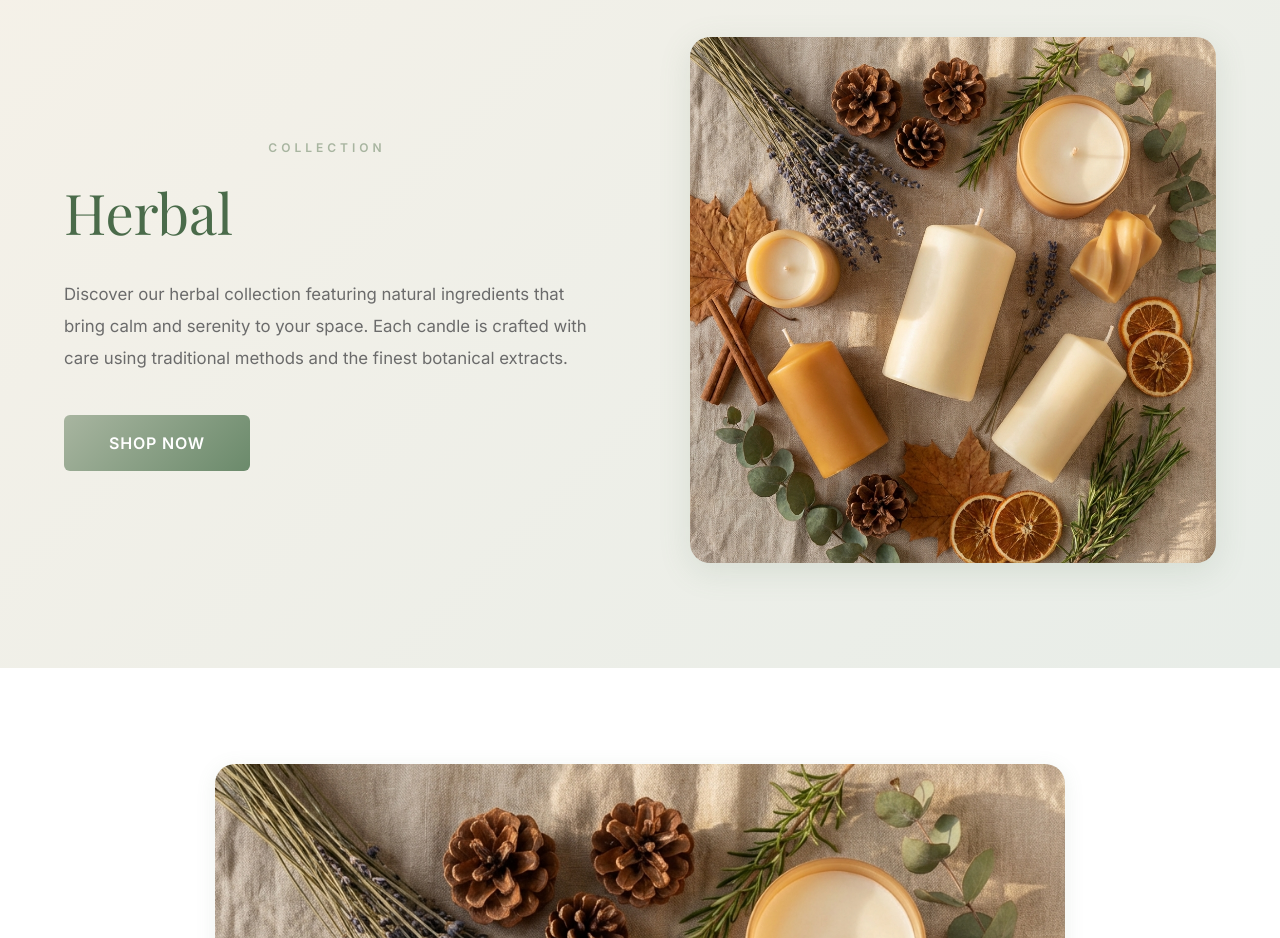
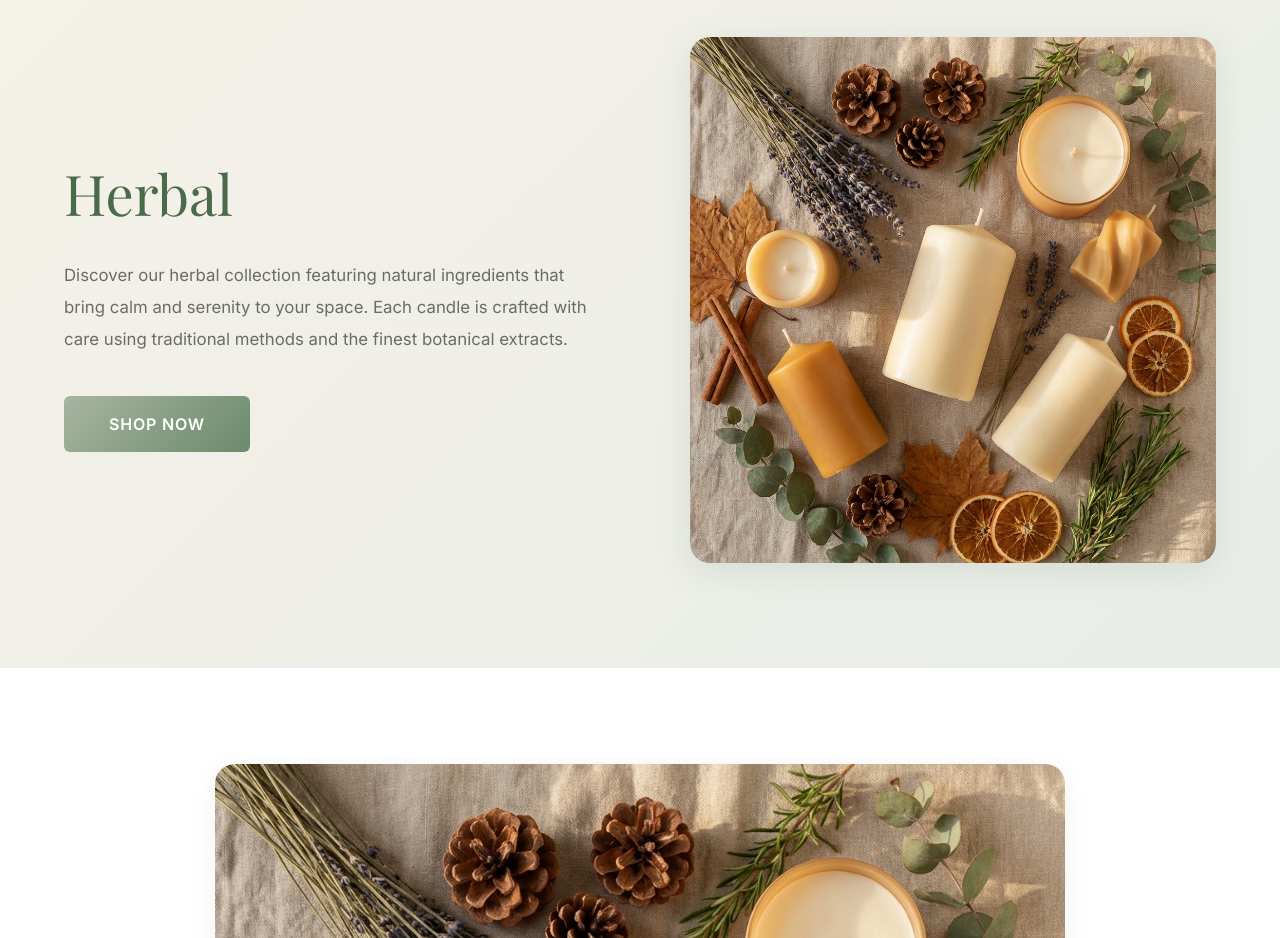
Before and after one commit to jayaprakash011105/STUDIO-AKIRA, a website: page index.html in a window 1280 px wide. Shown: the part 1600-2538 px from the top of the page. Drawn offline with nearby package versions, Linux system fonts and the light colour scheme; no server answers; a web font is replaced by a local one.

Commit message:
remove herbal collection

```diff
--- a/index.html
+++ b/index.html
@@ -132,7 +132,6 @@
     <div class="container">
       <div class="featured-collection-grid">
         <div class="featured-collection-content">
-          <p class="section-label">COLLECTION</p>
           <h2 class="featured-collection-title">Herbal</h2>
           <p class="featured-collection-text">
             Discover our herbal collection featuring natural ingredients that bring calm and serenity to your space.
```
